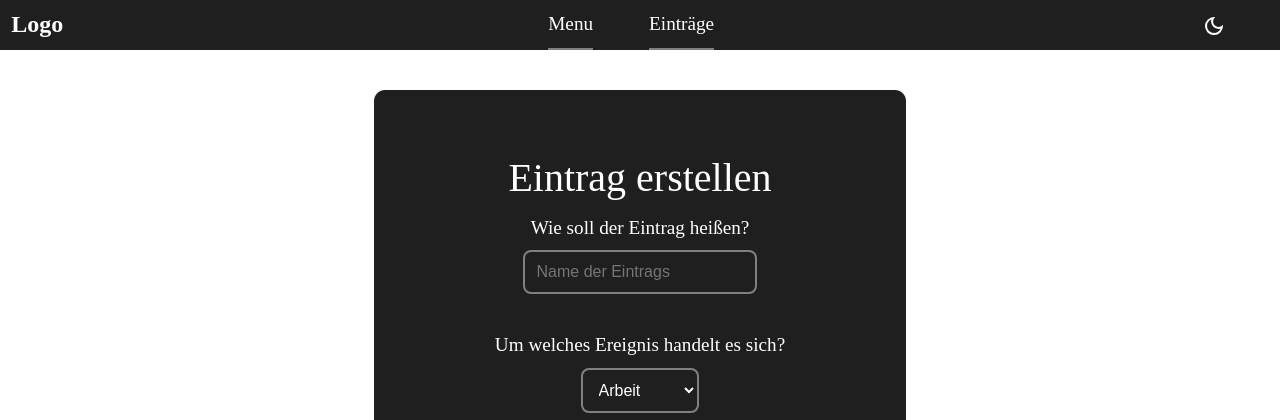
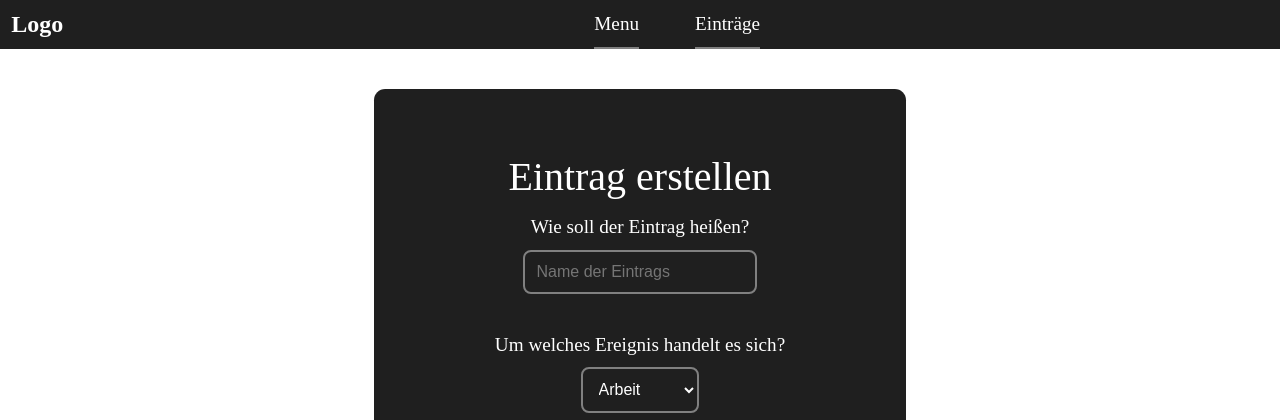
Before and after one commit to dxminik/Kalender1, a Flask app: page / in a window 1280 px wide. Shown: the top 420 px of the page. Run offline with Flask 3, Linux system fonts and the light colour scheme.

Commit message:
Entfernung Dark Mode

```diff
--- a/Tagebuch/static/script.js
+++ b/Tagebuch/static/script.js
@@ -1,10 +1,3 @@
-//Dark-Lightmode
-const darkModeButton = document.getElementById('darkModeButton');
-
-darkModeButton.addEventListener('click', (e) => {
-    console.log('Dark Mode Button Clicked');
-})
-
 //Formular
 const form = document.getElementById('mainContentContainer');
 
--- a/Tagebuch/templates/eintraege.html
+++ b/Tagebuch/templates/eintraege.html
@@ -17,11 +17,6 @@
             <a class="headerNavItem" href="/eintraege">Einträge</a>
         </nav>
 
-        <div class="headerNavRightContainer">
-            <button class="headerButton" id="darkModeButton">
-                <svg xmlns="http://www.w3.org/2000/svg" viewBox="0 -960 960 960" fill="#e8eaed"><path d="M480-120q-150 0-255-105T120-480q0-150 105-255t255-105q14 0 27.5 1t26.5 3q-41 29-65.5 75.5T444-660q0 90 63 153t153 63q55 0 101-24.5t75-65.5q2 13 3 26.5t1 27.5q0 150-105 255T480-120Zm0-80q88 0 158-48.5T740-375q-20 5-40 8t-40 3q-123 0-209.5-86.5T364-660q0-20 3-40t8-40q-78 32-126.5 102T200-480q0 116 82 198t198 82Zm-10-270Z"/></svg>
-            </button>
-        </div>
     </header>
 
     <div class="anzeigeContainer" id="anzeigeContainer">
--- a/Tagebuch/templates/index.html
+++ b/Tagebuch/templates/index.html
@@ -18,11 +18,6 @@
             <a class="headerNavItem" href="/eintraege">Einträge</a>
         </nav>
 
-        <div class="headerNavRightContainer">
-            <button class="headerButton" id="darkModeButton">
-                <svg xmlns="http://www.w3.org/2000/svg" viewBox="0 -960 960 960" fill="#e8eaed"><path d="M480-120q-150 0-255-105T120-480q0-150 105-255t255-105q14 0 27.5 1t26.5 3q-41 29-65.5 75.5T444-660q0 90 63 153t153 63q55 0 101-24.5t75-65.5q2 13 3 26.5t1 27.5q0 150-105 255T480-120Zm0-80q88 0 158-48.5T740-375q-20 5-40 8t-40 3q-123 0-209.5-86.5T364-660q0-20 3-40t8-40q-78 32-126.5 102T200-480q0 116 82 198t198 82Zm-10-270Z"/></svg>
-            </button>
-        </div>
     </header>
 
     <div class="mainContainer">
```
